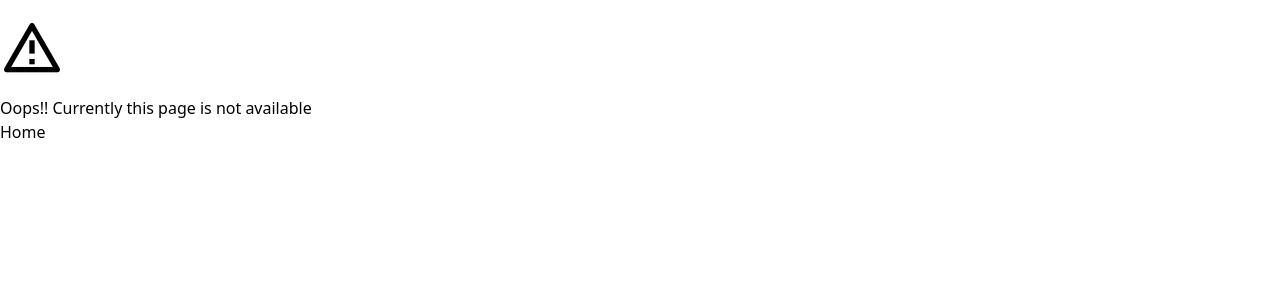
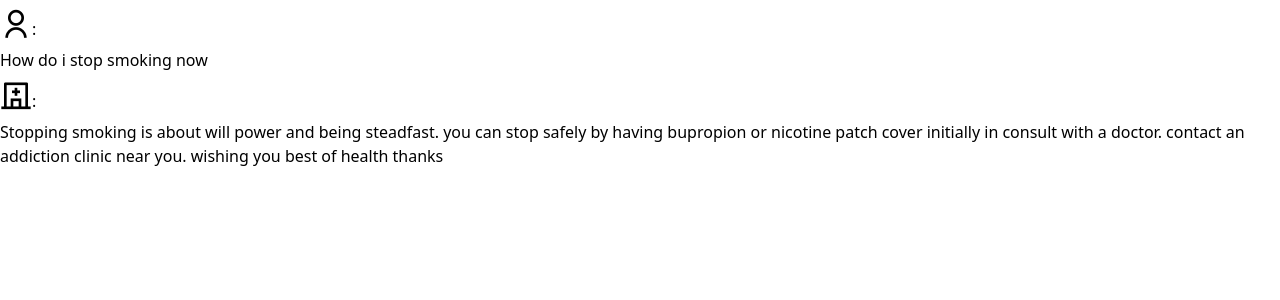
Before and after one commit to imrany/Medical-archive, a React (Vite) app: page /topic/0 in a window 1280 px wide. Shown: the top 300 px of the page. Built offline with nearby package versions, Linux system fonts and the light colour scheme.

Commit message:
added topic route

```diff
--- a/src/App.tsx
+++ b/src/App.tsx
@@ -3,6 +3,7 @@ import { BrowserRouter as Router, Routes, Route } from 'react-router-dom'
 import { GlobalContext } from './GlobalContext'
 import Home from './pages/Home'
 import NotFound from './pages/NotFound'
+import Topic from './pages/Topic'
 
 function App() {
   const [globalContent,setGlobalContent]=useState({
@@ -16,7 +17,7 @@ function App() {
       <Router>
         <Routes>
           <Route path="/" element={<Home/>}/>
-          <Route path="/" element={<Home/>}/>
+          <Route path="/topic/:slug" element={<Topic/>}/>
           <Route path="*" element={<NotFound/>}/>
         </Routes>
       </Router>
--- a/src/pages/Topic.tsx
+++ b/src/pages/Topic.tsx
@@ -1,11 +1,31 @@
 // @flow strict
-
-import * as React from 'react';
+import { useParams } from 'react-router-dom';
+import QnA from "../assets/data/sickness-answer.json"
+import { DetailType } from '../types/types';
 
 function Topic() {
+    const {slug}=useParams()
+    let details:DetailType={
+        question: '',
+        answer: '',
+        url: '',
+        tags: []
+    }
+    QnA.map((i,n)=>{
+        if(slug===`${n}`){
+            details=i
+        }
+    })
     return (
-        <div>
-
+        <div className='flex flex-col justify-center items-center px-[5vw] my-[5vh] lg:my-[10vh]' key={slug}>
+           <div className='flex text-sm my-4' title="Patience's question">
+                <span className='text-xl font-bold mr-4'><i className='ri-user-line ri-2x'></i>:</span>
+                <p><span className='font-bold text-xl'>{details.question.slice(0,1).toUpperCase()}</span>{details.question.slice(1)}</p>
+           </div>
+           <div className='flex text-sm my-4' title="Doctor's response">
+                <span className='text-xl font-bold mr-4'><i className='ri-hospital-line ri-2x'></i>:</span>
+                <p><span className='font-bold text-xl'>{details.answer.slice(0,1).toUpperCase()}</span>{details.answer.slice(1)}</p>
+           </div>
         </div>
     );
 };
```
Also changed, not shown: src/types/types.ts (+8 -0 lines).
